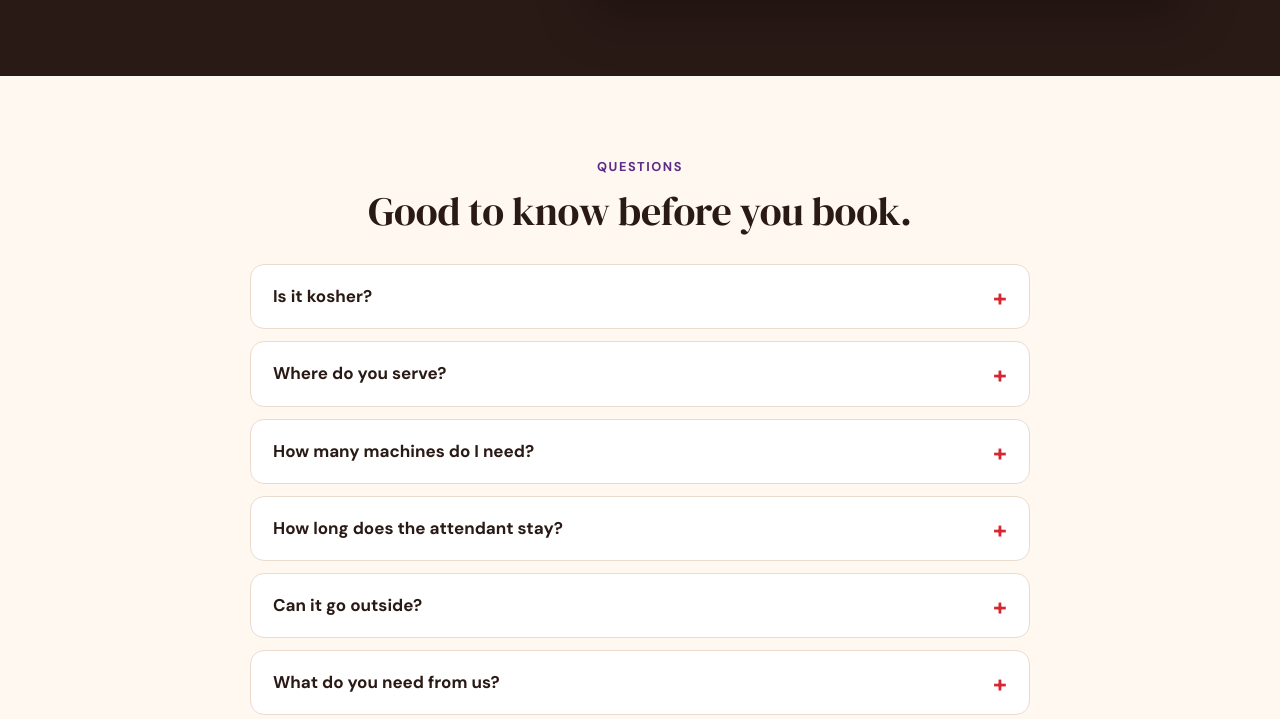
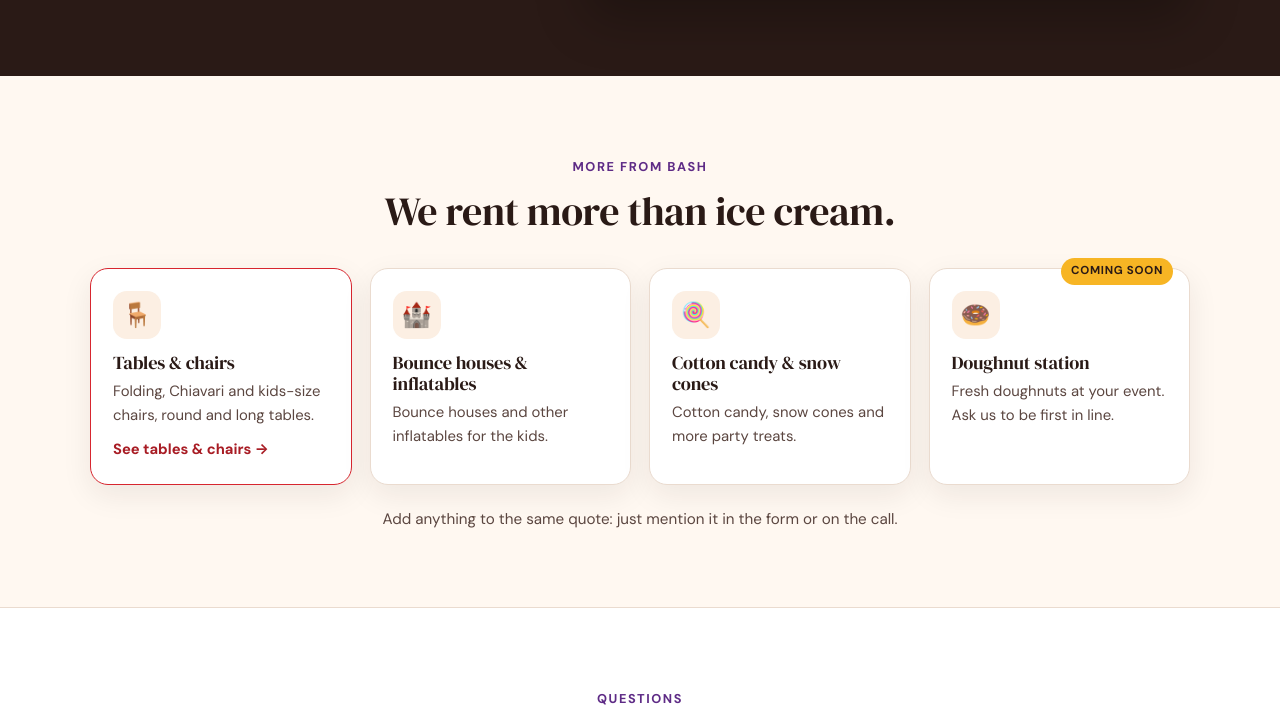
Before and after one commit to yosef-a11y/bash-landing, a plain HTML site: page soft-serve/index.html in a window 1280 px wide. Shown: the part 6333-7052 px from the top of the page. Drawn offline with Linux system fonts and the light colour scheme; a web font is replaced by a local one.

Commit message:
Add a 'We rent more' section above the FAQ on every page
Ice cream pages link to tables & chairs; the tables page links to the
ice cream cart. All three list bounce houses and inflatables, cotton
candy and snow cones, and a doughnut station marked coming soon.

Co-Authored-By: Claude Opus 5.5 <noreply@anthropic.com>
Claude-Session: https://claude.ai/code/session_01PUseb4Rbz1nD2nFdCVoPbr

```diff
--- a/bash.css
+++ b/bash.css
@@ -333,3 +333,15 @@ h1, h2, h3, .brand, .stat b, .planner-out b, .guest-count, .hero-sub { font-weig
 .check-row input { margin-top: 3px; accent-color: var(--berry); width: 18px; height: 18px; flex: none; }
 .check-row small { color: var(--ink-soft); }
 input[type="time"] { width: 100%; padding: 13px 14px; font: 1rem var(--body); color: var(--ink); background: var(--cream); border: 1.5px solid var(--line); border-radius: 12px; }
+
+/* More rentals */
+.rent-grid { display: grid; grid-template-columns: repeat(4, 1fr); gap: 18px; margin-top: 34px; }
+.rent-card { position: relative; padding: 22px; }
+.rent-card h3 { font-size: 1.15rem; }
+.rent-card p { font-size: .93rem; color: var(--ink-soft); margin: 0; }
+.rent-link { text-decoration: none; color: inherit; border-color: var(--berry); }
+.rent-go { display: inline-block; margin-top: 10px; font-weight: 700; font-size: .92rem; color: var(--berry-dark); }
+.soon { position: absolute; top: -11px; right: 16px; background: var(--gold); color: var(--ink); font-size: .72rem; font-weight: 700; letter-spacing: .06em; text-transform: uppercase; padding: 4px 10px; border-radius: 999px; }
+.rent-note { margin: 22px 0 0; color: var(--ink-soft); font-size: .95rem; }
+@media (max-width: 900px) { .rent-grid { grid-template-columns: 1fr 1fr; } }
+@media (max-width: 640px) { .rent-grid { gap: 12px; } .rent-card { padding: 16px 14px; } .rent-card h3 { font-size: 1.02rem; } .rent-card p, .rent-go { font-size: .86rem; } }
--- a/soft-serve/index.html
+++ b/soft-serve/index.html
@@ -337,8 +337,25 @@
     </div>
   </section>
 
+  <!-- MORE RENTALS -->
+  <section class="section">
+    <div class="wrap">
+      <div class="center">
+        <span class="eyebrow">More from Bash</span>
+        <h2>We rent more than ice cream.</h2>
+      </div>
+      <div class="rent-grid">
+        <a class="card rent-card rent-link" href="../tables-chairs/index.html"><div class="icon-dot" aria-hidden="true">🪑</div><h3>Tables &amp; chairs</h3><p>Folding, Chiavari and kids-size chairs, round and long tables.</p><span class="rent-go">See tables &amp; chairs &rarr;</span></a>
+        <div class="card rent-card"><div class="icon-dot" aria-hidden="true">🏰</div><h3>Bounce houses &amp; inflatables</h3><p>Bounce houses and other inflatables for the kids.</p></div>
+        <div class="card rent-card"><div class="icon-dot" aria-hidden="true">🍭</div><h3>Cotton candy &amp; snow cones</h3><p>Cotton candy, snow cones and more party treats.</p></div>
+        <div class="card rent-card"><span class="soon">Coming soon</span><div class="icon-dot" aria-hidden="true">🍩</div><h3>Doughnut station</h3><p>Fresh doughnuts at your event. Ask us to be first in line.</p></div>
+      </div>
+      <p class="center rent-note">Add anything to the same quote: just mention it in the form or on the call.</p>
+    </div>
+  </section>
+
   <!-- FAQ -->
-  <section class="section">
+  <section class="section section-alt">
     <div class="wrap">
       <div class="center"><span class="eyebrow">Questions</span><h2>Good to know before you book.</h2></div>
       <div class="faq" style="margin-top:30px">
```
Also changed, not shown: ice-cream-cart/index.html (+18 -1 lines), tables-chairs/index.html (+21 -4 lines).
